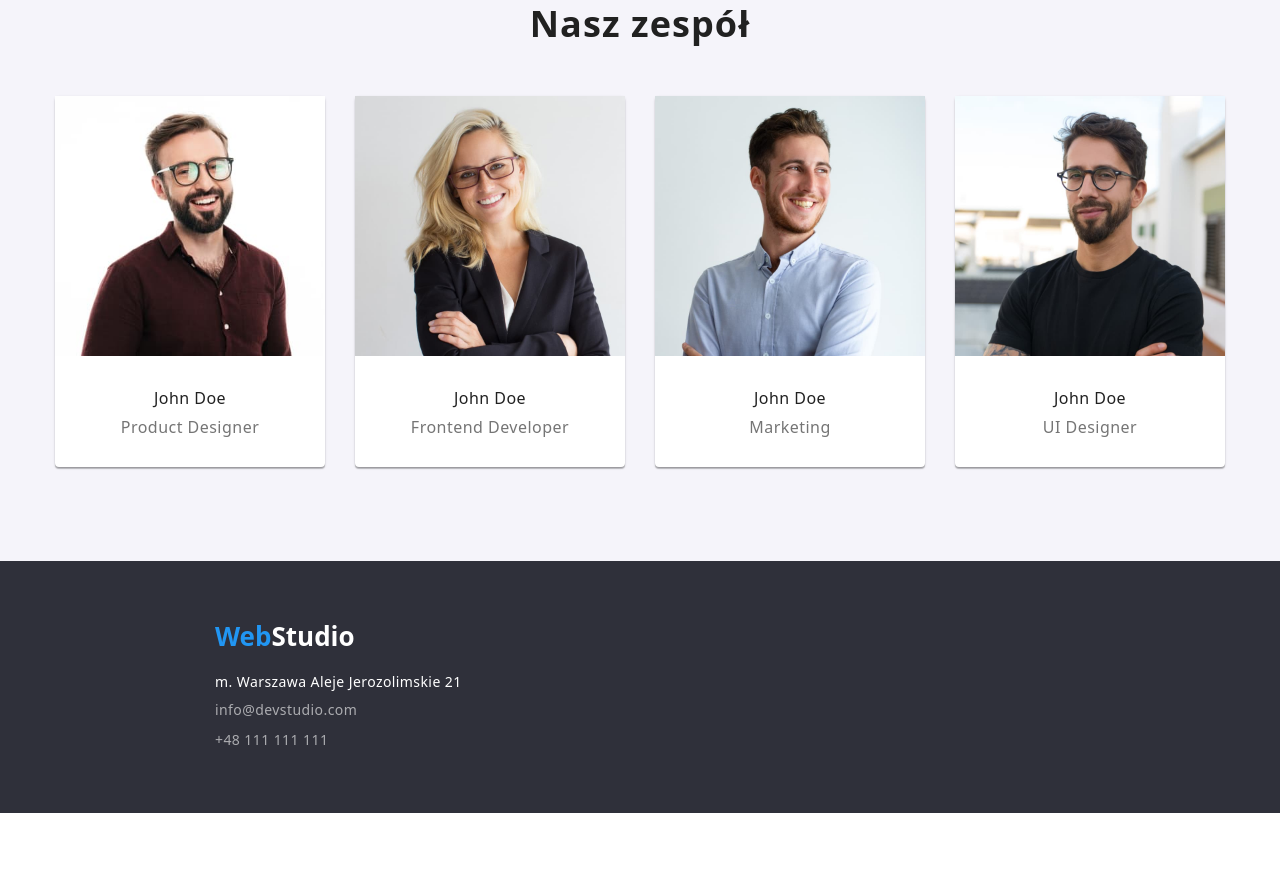
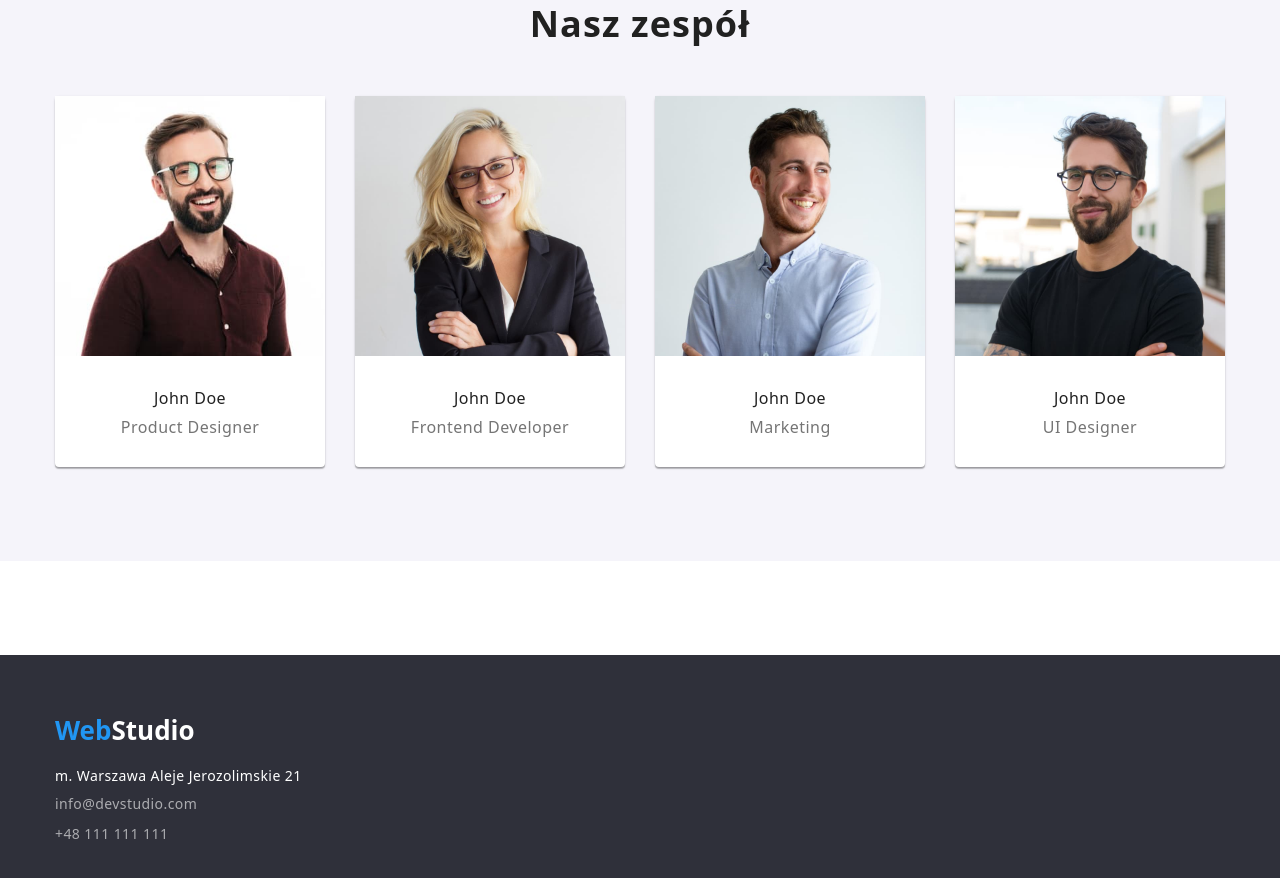
Before and after one commit to MagdalenaAntkowiak/goit-markup-hw-03, a plain HTML site: page index.html in a window 1280 px wide. Shown: the part 1566-2444 px from the top of the page. Before the commit the page ends 2379 px from the top, so only its background shows below. Drawn offline with nearby package versions, Linux system fonts and the light colour scheme.

Commit message:
footer portfolio

```diff
--- a/css/index.css
+++ b/css/index.css
@@ -351,8 +351,7 @@ header {
 
 .footer-color {
   background-color: var(--second-background-color);
-  width: 1600px;
-  height: 252px;
+  margin-top: 94px;
 }
 
 .background-top {
```
